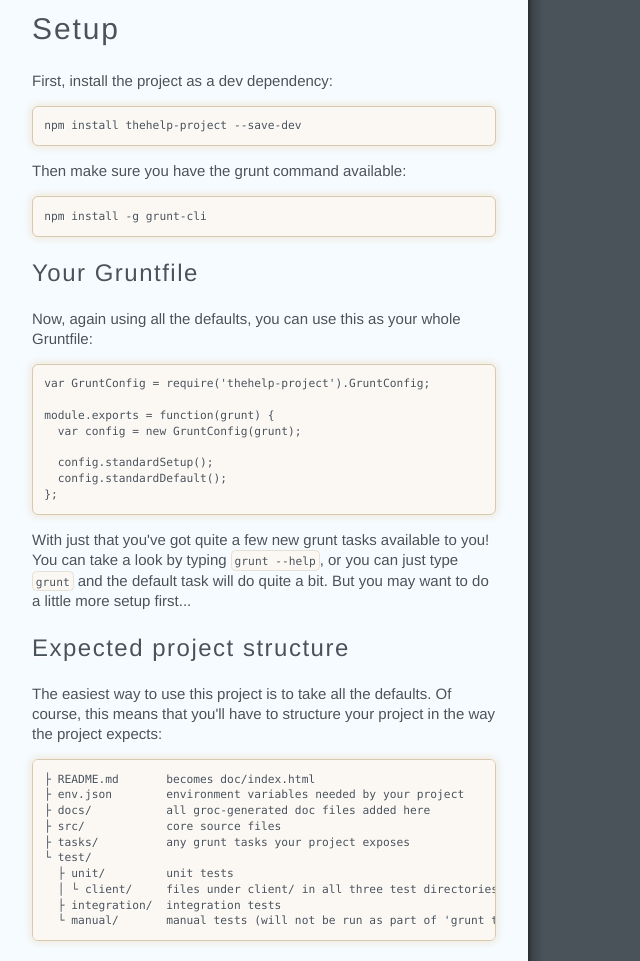
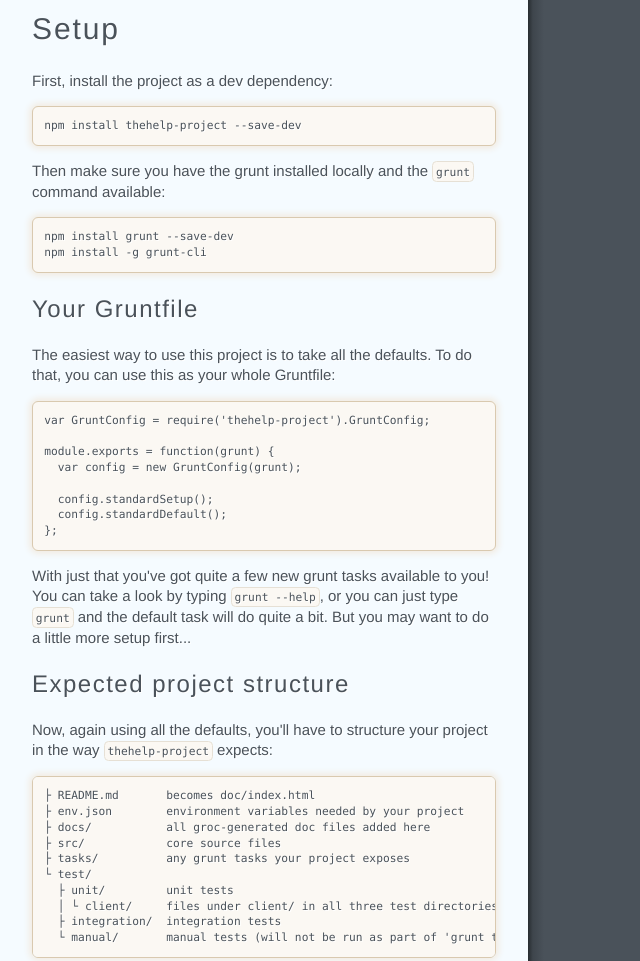
Before and after one commit to thehelp/project, a website: page docs/index.html in a window 1280 px wide. Shown: the part 718-1679 px from the top of the page, without its empty margins (0-640 px from the left). Drawn offline with Linux system fonts and the light colour scheme.

Commit message:
Add grunt dev dependency to readme instructions

```diff
--- a/docs/index.html
+++ b/docs/index.html
@@ -24,14 +24,15 @@
 <pre><code>npm install thehelp-project --save-dev
 </code></pre>
 
-<p>Then make sure you have the grunt command available:</p>
+<p>Then make sure you have the grunt installed locally and the <code>grunt</code> command available:</p>
 
-<pre><code>npm install -g grunt-cli
+<pre><code>npm install grunt --save-dev
+npm install -g grunt-cli
 </code></pre>
 
 <h3 id="your-gruntfile">Your Gruntfile</h3>
 
-<p>Now, again using all the defaults, you can use this as your whole Gruntfile:</p>
+<p>The easiest way to use this project is to take all the defaults. To do that, you can use this as your whole Gruntfile:</p>
 
 <pre><code class="javascript">var GruntConfig = require('thehelp-project').GruntConfig;
 
@@ -47,7 +48,7 @@
 
 <h3 id="expected-project-structure">Expected project structure</h3>
 
-<p>The easiest way to use this project is to take all the defaults. Of course, this means that you'll have to structure your project in the way the project expects:</p>
+<p>Now, again using all the defaults, you'll have to structure your project in the way <code>thehelp-project</code> expects:</p>
 
 <pre><code>├ README.md       becomes doc/index.html
 ├ env.json        environment variables needed by your project
```
Also changed, not shown: README.md.
